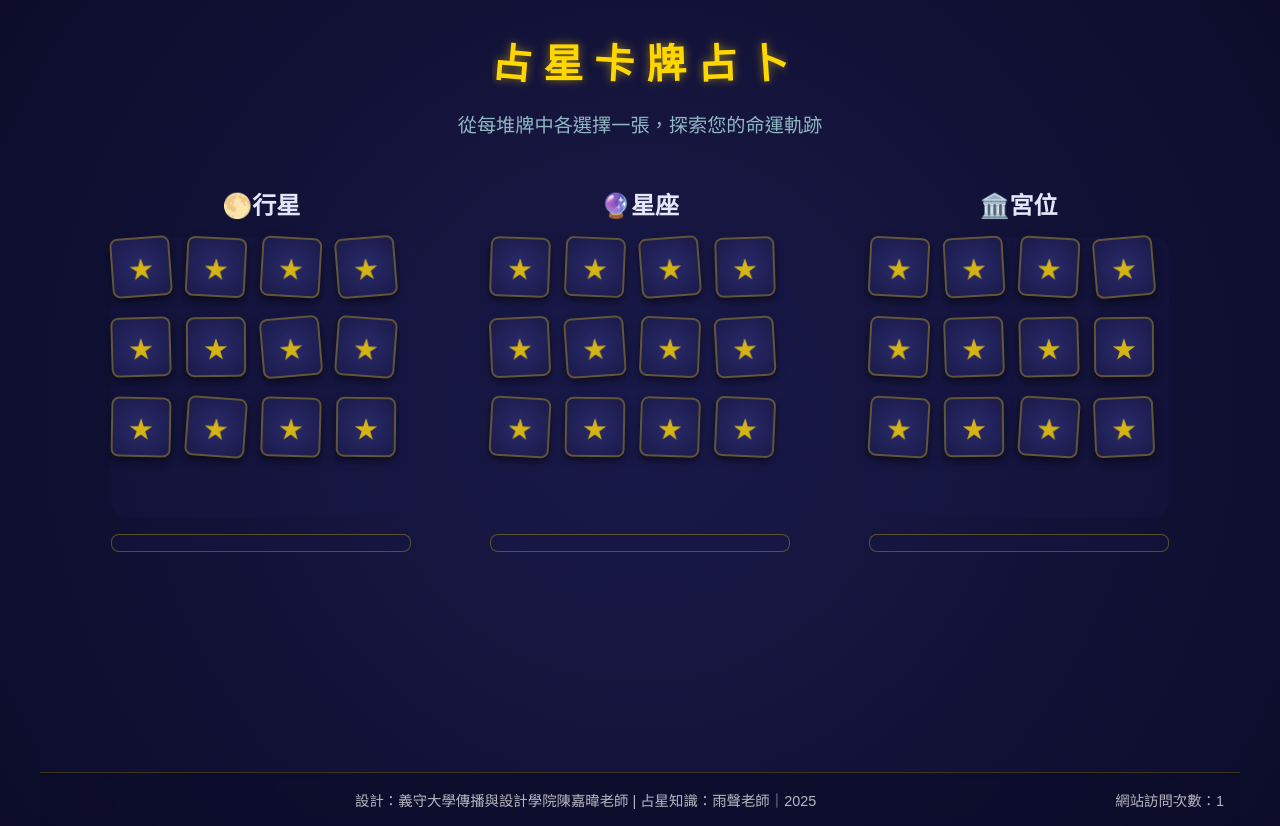
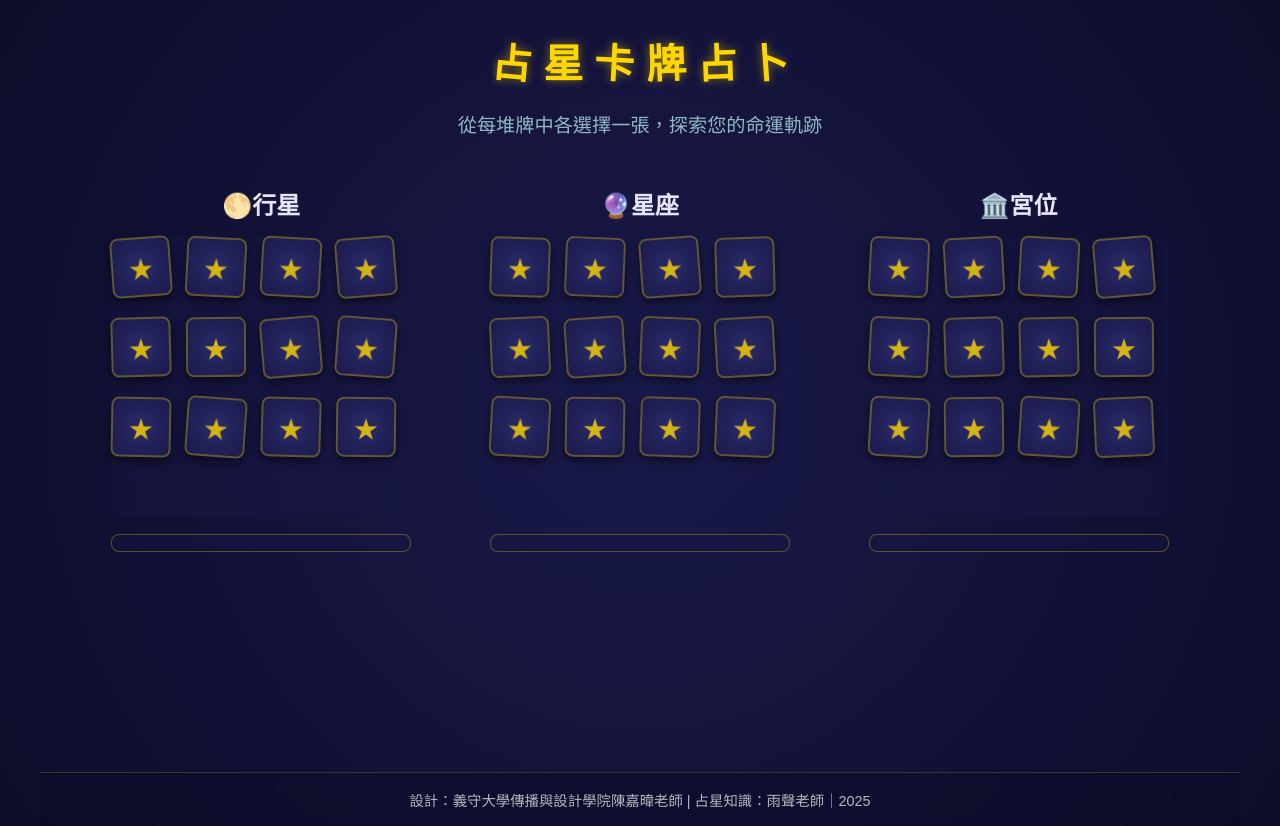
Before and after one commit to weisfx0705/dice_cards, a plain HTML site: page index.html in a window 1280 px wide. Drawn offline with nearby package versions, Linux system fonts and the light colour scheme.

Commit message:
更新index.html

```diff
--- a/index.html
+++ b/index.html
@@ -69,26 +69,11 @@
      <br>
 
         <footer class="footer">
-            <p>設計：義守大學傳播與設計學院陳嘉暐老師 | 占星知識：雨聲老師｜2025 <span style="float: right;">網站訪問次數：<span id="visit-count">0</span></span></p>
+            <p>設計：義守大學傳播與設計學院陳嘉暐老師 | 占星知識：雨聲老師｜2025 </p>
         </footer>
     </div>
 
     <script src="script.js"></script>
-    <script>
-        // 簡單的訪問計數器實現
-        document.addEventListener('DOMContentLoaded', function() {
-            // 從localStorage獲取訪問次數
-            let count = localStorage.getItem('visitCount') || 0;
 
-            // 增加訪問次數
-            count = parseInt(count) + 1;
-
-            // 保存到localStorage
-            localStorage.setItem('visitCount', count);
-
-            // 顯示在頁面上
-            document.getElementById('visit-count').textContent = count;
-        });
-    </script>
 </body>
 </html>
```
